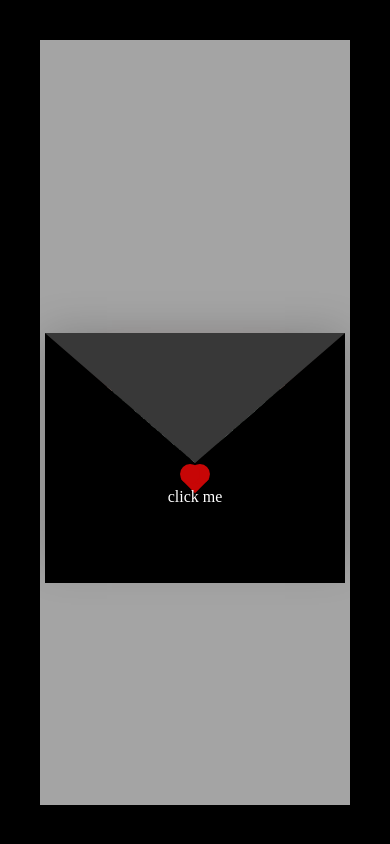
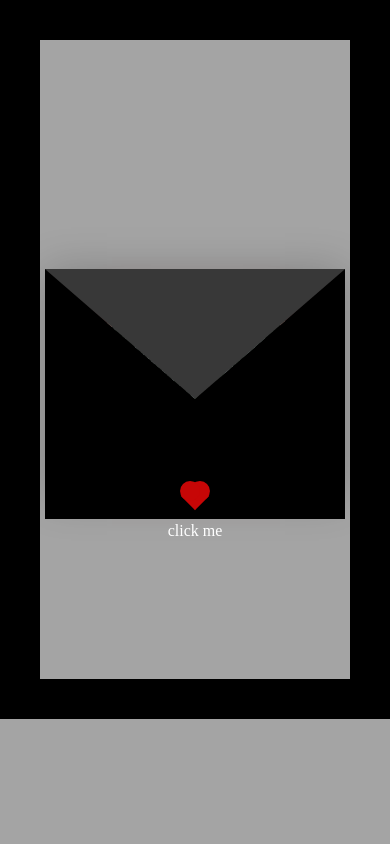
Before and after one commit to ayham-eddin/Azo, a React (Vite) app: page / in a window 390 px wide. Built offline with nearby package versions, Linux system fonts and the light colour scheme.

Commit message:
feat: fix the heart

```diff
--- a/src/Letter/Letter.css
+++ b/src/Letter/Letter.css
@@ -160,3 +160,31 @@ img.imgBirthday {
     }
   }
 }
+
+@media screen and (min-width: 390px) {
+  @media screen and (max-width: 390px) {
+    .containerLetter {
+      height: 65vh;
+    }
+    .heart {
+      top: 58%;
+    }
+    .heartText {
+      top: 62%;
+    }
+  }
+}
+
+@media screen and (min-width: 428px) {
+  @media screen and (max-width: 428px) {
+    .containerLetter {
+      height: 68vh;
+    }
+    .heart {
+      top: 57%;
+    }
+    .heartText {
+      top: 60%;
+    }
+  }
+}
```
